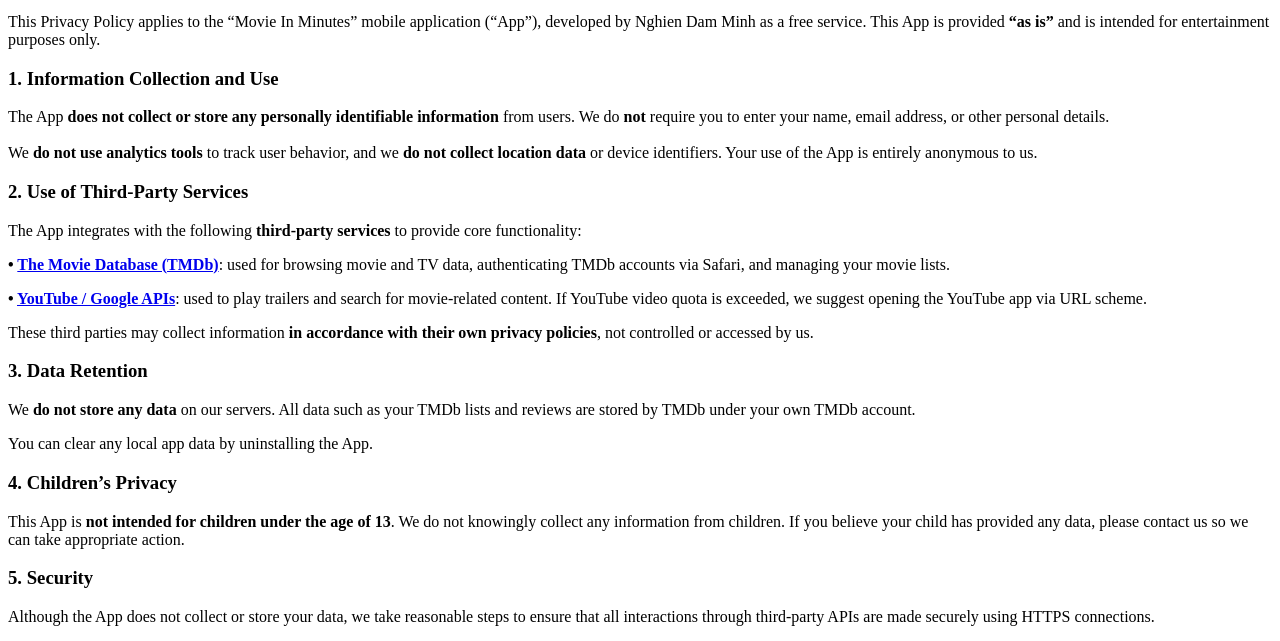
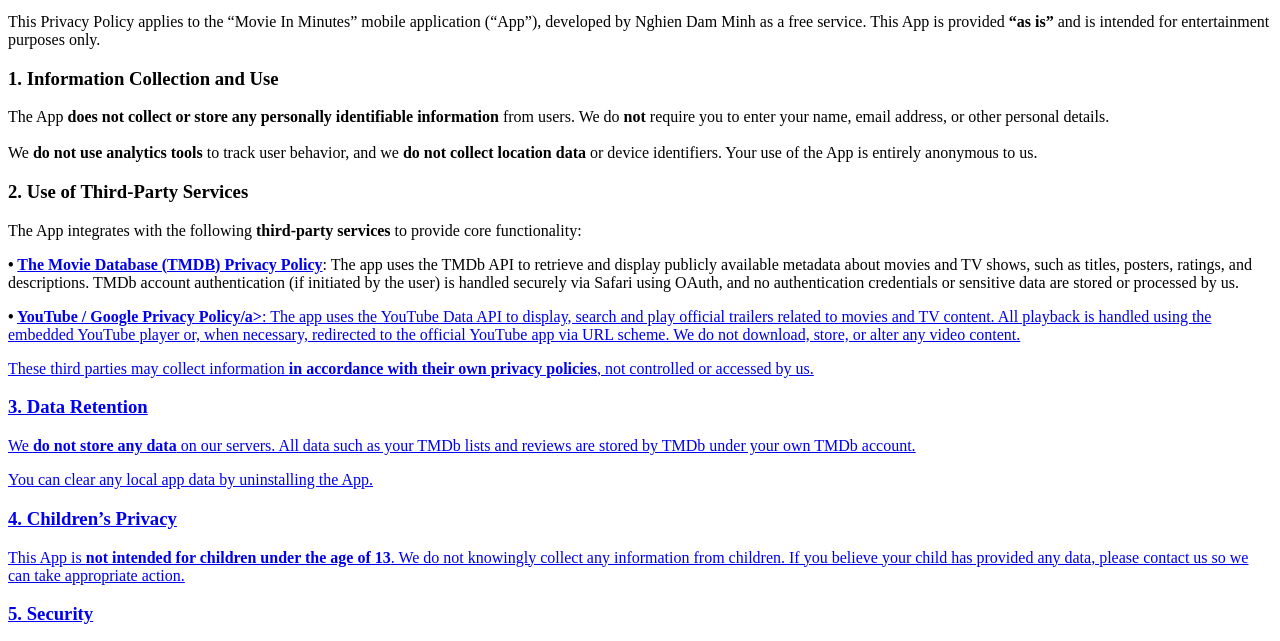
Before and after one commit to nghiendam2601/movie-in-minutes-policy, a plain HTML site: page index.html in a window 1280 px wide. Shown: the part 137-778 px from the top of the page. Drawn offline with Linux system fonts and the light colour scheme.

Commit message:
Update index.html

```diff
--- a/index.html
+++ b/index.html
@@ -13,8 +13,8 @@
   <p>The App <Strong>does not collect or store any personally identifiable information</Strong> from users. We do <Strong>not</Strong> require you to enter your name, email address, or other personal details.<br><br>We <Strong>do not use analytics tools</Strong> to track user behavior, and we <Strong>do not collect location data</Strong> or device identifiers. Your use of the App is entirely anonymous to us.</p>
   <h3>2. Use of Third-Party Services</h3>
   <p>The App integrates with the following <Strong>third-party services</Strong> to provide core functionality:</p>
-  <p><Strong>• <a href="https://www.themoviedb.org/privacy-policy">The Movie Database (TMDb)</a></Strong>: used for browsing movie and TV data, authenticating TMDb accounts via Safari, and managing your movie lists.</p>
-  <p><Strong>• <a href="https://policies.google.com/privacy">YouTube / Google APIs</a></Strong>: used to play trailers and search for movie-related content. If YouTube video quota is exceeded, we suggest opening the YouTube app via URL scheme.</p>
+  <p><Strong>• <a href="https://www.themoviedb.org/privacy-policy">The Movie Database (TMDB) Privacy Policy</a></Strong>: The app uses the TMDb API to retrieve and display publicly available metadata about movies and TV shows, such as titles, posters, ratings, and descriptions. TMDb account authentication (if initiated by the user) is handled securely via Safari using OAuth, and no authentication credentials or sensitive data are stored or processed by us.</p>
+  <p><Strong>• <a href="https://policies.google.com/privacy">YouTube / Google Privacy Policy/a></Strong>: The app uses the YouTube Data API to display, search and play official trailers related to movies and TV content. All playback is handled using the embedded YouTube player or, when necessary, redirected to the official YouTube app via URL scheme. We do not download, store, or alter any video content.</p>
   <p>These third parties may collect information <Strong>in accordance with their own privacy policies</Strong>, not controlled or accessed by us.</p>
   <h3>3. Data Retention</h3>
   <p>We <Strong>do not store any data</Strong> on our servers. All data such as your TMDb lists and reviews are stored by TMDb under your own TMDb account.</p>
```
